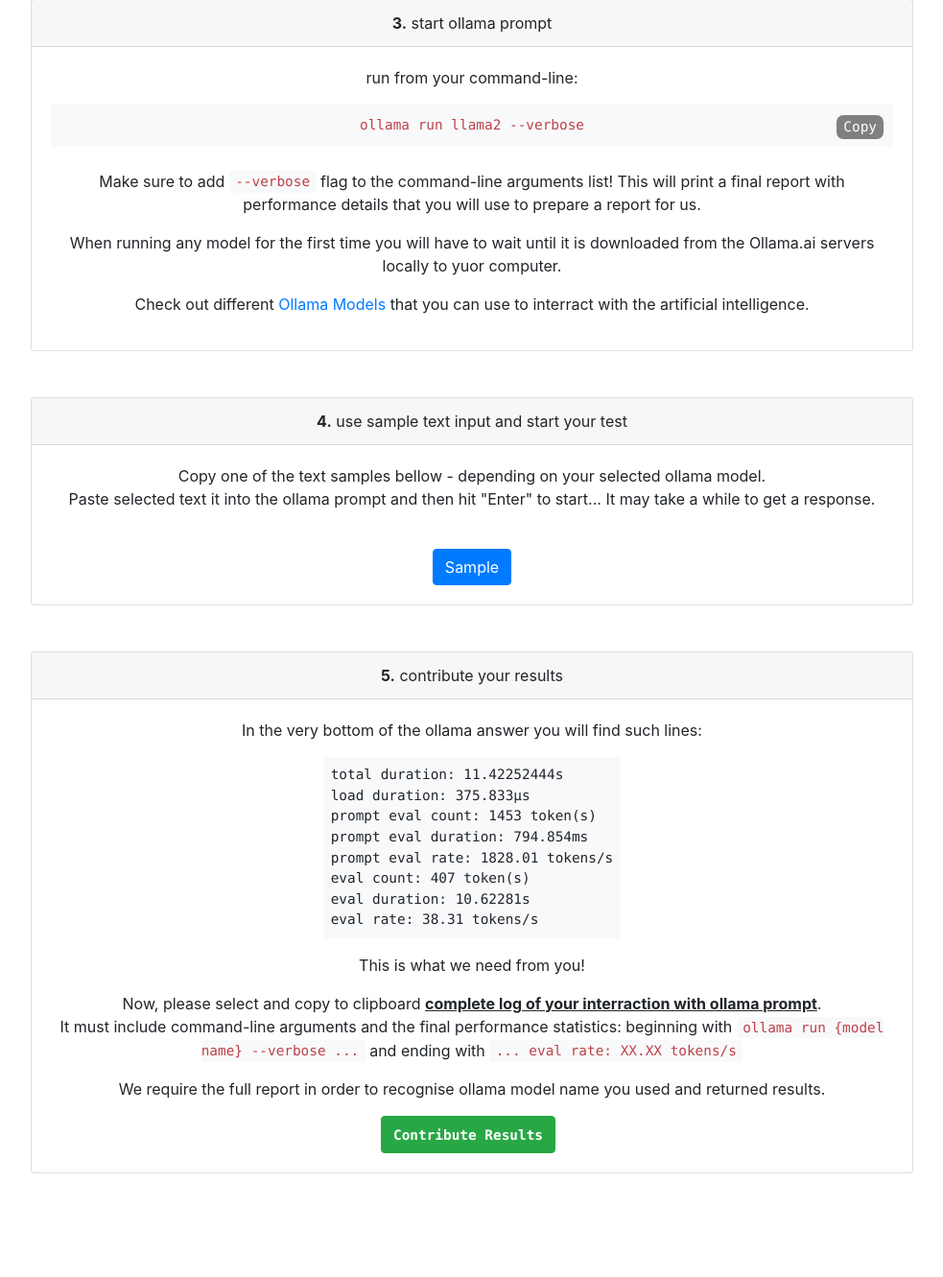
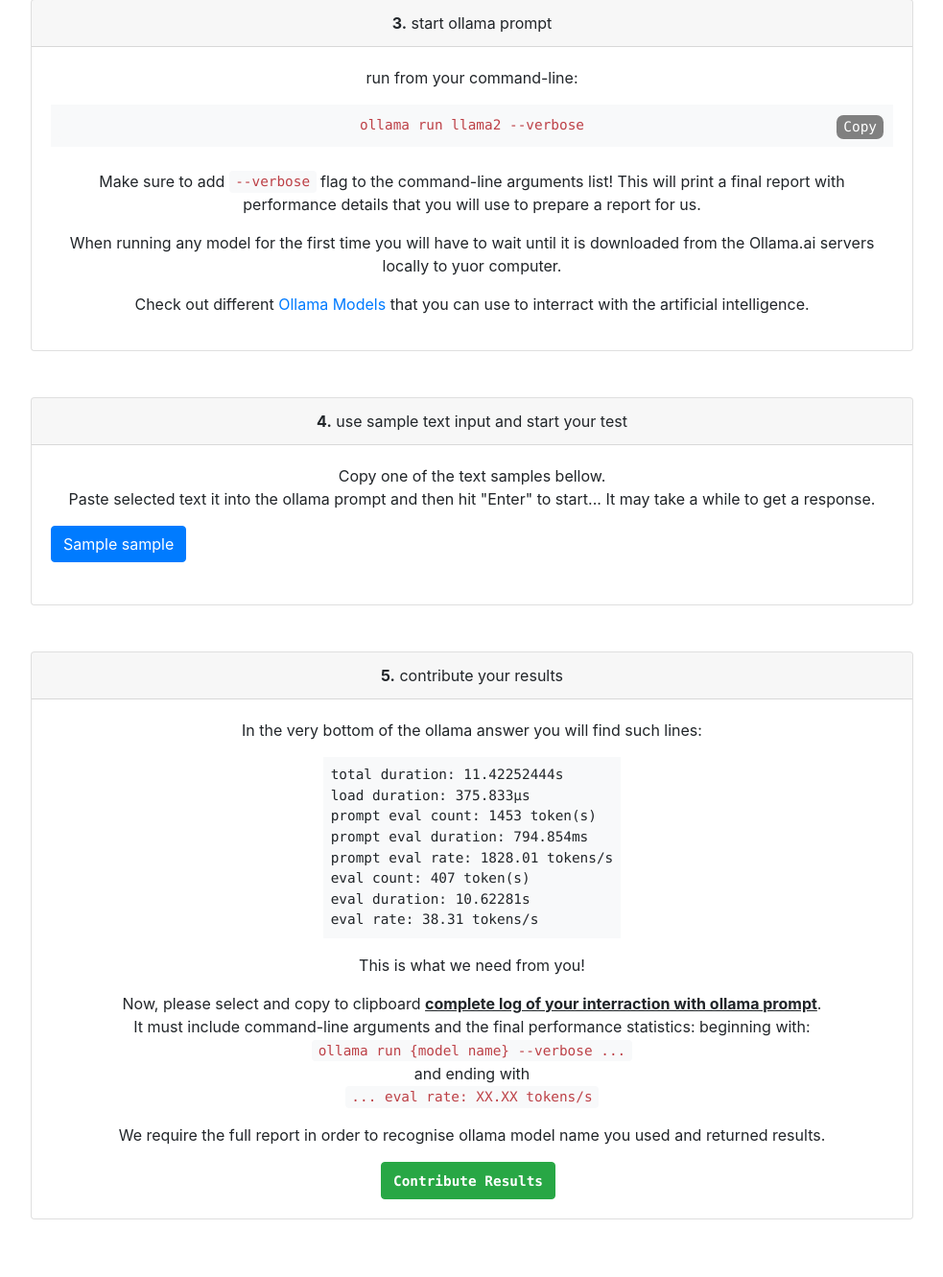
Before and after one commit to datahaven-net/llm-performance, a Django app: template llm_performance/templates/report/prepare.html in a window 1280 px wide. Shown: the part 625-1956 px from the top of the page at 96% size, without its empty margins (148-1131 px from the left). Before the commit the page ends 1848 px from the top, so only its background shows below. Run offline with Django 4.2, Linux system fonts and the light colour scheme; the template is opened without the code that fills it: most values are stand-ins (such as "Sample title", 1, 10 or a date in 2020); some libraries are stand-ins or nearby versions.

Commit message:
changed SampleInput model field

```diff
--- a/llm_performance/admin.py
+++ b/llm_performance/admin.py
@@ -110,7 +110,7 @@ class PerformanceSnapshotAdmin(NestedModelAdmin):
 
 class SampleInputAdmin(NestedModelAdmin):
 
-    list_display = ('llm_model', )
+    list_display = ('name', )
 
 admin.site.register(PerformanceSnapshot, PerformanceSnapshotAdmin)
 admin.site.register(SampleInput, SampleInputAdmin)
--- a/llm_performance/models.py
+++ b/llm_performance/models.py
@@ -165,7 +165,7 @@ class SampleInput(models.Model):
         db_index=False,
     )
 
-    llm_model = models.CharField(
+    name = models.CharField(
         max_length=128,
         null=True,
         blank=True,
--- a/llm_performance/templates/report/prepare.html
+++ b/llm_performance/templates/report/prepare.html
@@ -87,25 +87,30 @@
         </div>
         <div class="card-body">
             <p>
-                Copy one of the text samples bellow - depending on your selected ollama model.
+                Copy one of the text samples bellow.
                 <br>
                 Paste selected text it into the ollama prompt and then hit "Enter" to start... It may take a while to get a response.
             </p>
 
-        {% for sample in object_list %}
+            <div class="row">
+	        {% for sample in object_list %}
+                <div class="col-md-2">
+	            <button class="btn btn-primary" type="button" data-toggle="collapse" data-target="#collapseTextSample{{ sample.id }}" aria-expanded="false" aria-controls="collapseTextSample{{ sample.id }}">
+		            {{ sample.name }}
+		        </button>
+		        </div>
+			{% endfor %}
+            </div>
 
             <br />
-            <button class="btn btn-primary" type="button" data-toggle="collapse" data-target="#collapseTextSample{{ sample.id }}" aria-expanded="false" aria-controls="collapseTextSample{{ sample.id }}">
-	            {{ sample.llm_model }}
-	        </button>
-            <br />
-			<div class="collapse" id="collapseTextSample{{ sample.id }}">
+
+        {% for sample in object_list %}
+            <div class="collapse" id="collapseTextSample{{ sample.id }}">
                 <div class="card card-body">
                     <font size="-1"><pre id="clipboardTextSample{{ sample.id }}" class="text-left" style="display: block; width: 100%;">{{ sample.text }}</pre></font>
                 </div>
-			</div>
-
-		{% endfor %}
+            </div>
+        {% endfor %}
 
         </div>
     </div>
@@ -143,7 +148,13 @@ eval rate: 38.31 tokens/s</pre>
                 Now, please select and copy to clipboard <b><u>complete log of your interraction with ollama prompt</u></b>.
                 <br />
                 It must include command-line arguments and the final performance statistics:
-                beginning with <code>ollama run {model name} --verbose ...</code> and ending with <code>... eval rate: XX.XX tokens/s</code>
+                beginning with:
+                <br/>
+                <code>ollama run {model name} --verbose ...</code>
+                <br/>
+                and ending with
+                <br/>
+                <code>... eval rate: XX.XX tokens/s</code>
             </p>
             <p>
                 We require the full report in order to recognise ollama model name you used and returned results.
```
Also changed, not shown: llm_performance/migrations/0007_rename_llm_model_sampleinput_name.py (added).
